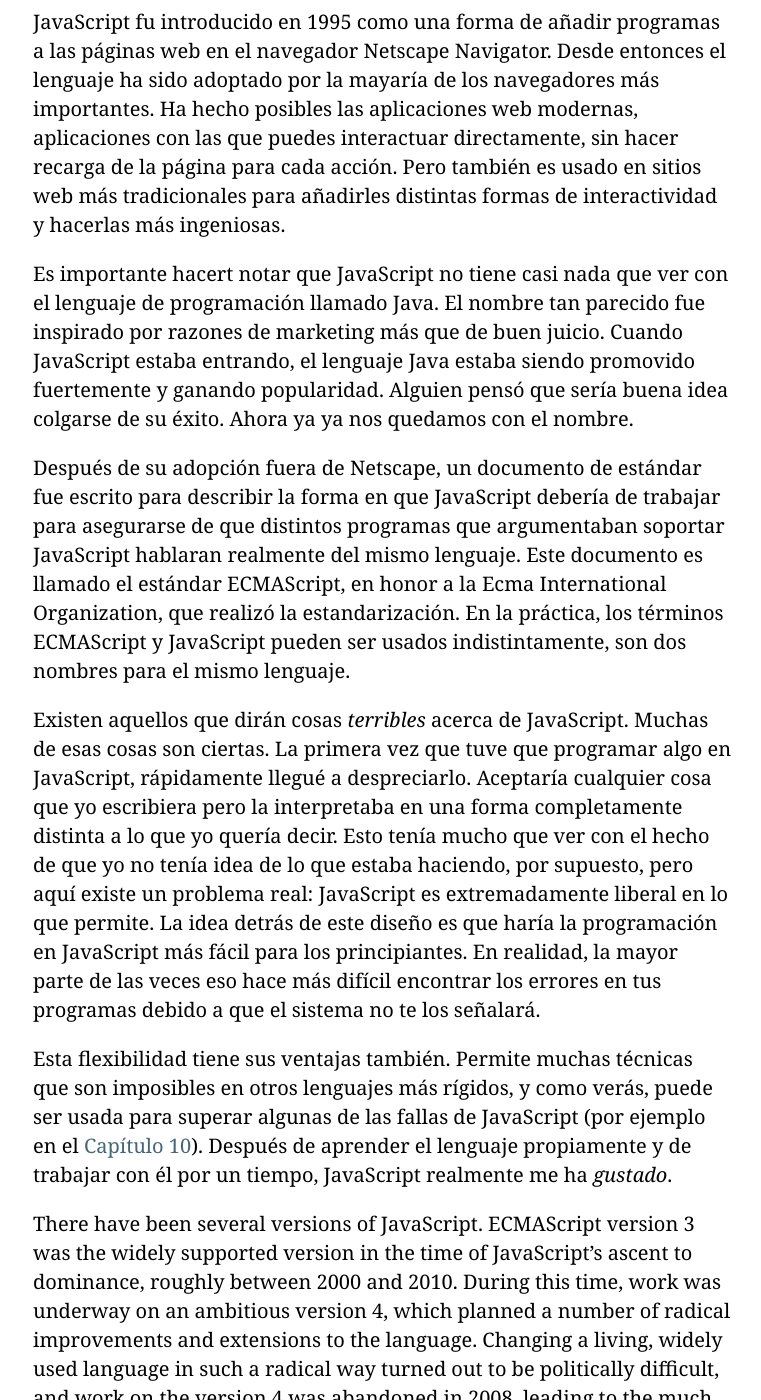
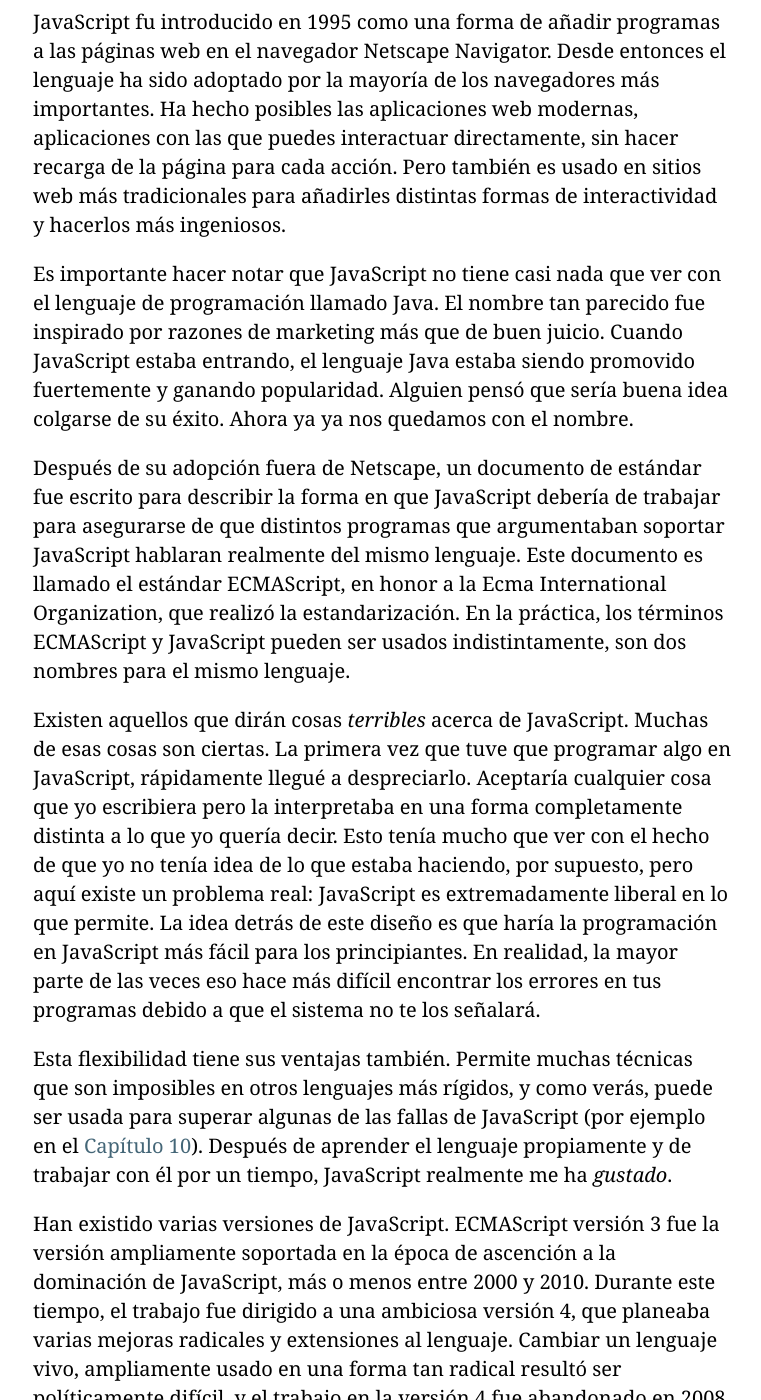
Before and after one commit to hectorip/Eloquent-JavaScript-ES-online, a Jekyll site: the page chapters/00_intro.html, which Jekyll copies as it is, in a window 1280 px wide and 1400 px high, scrolled down 6883 px. Shown: the whole window, without its empty margins (257-1018 px from the left). Built offline with Jekyll 4.4.1, drawn with Linux system fonts in a browser that asks for light colours; nearby versions of some CDN libraries; library files that are not in the unit come from our copies; some of the changed text lies outside the part shown.

Commit message:
Intro, finished to final subtitle

```diff
--- a/chapters/00_intro.html
+++ b/chapters/00_intro.html
@@ -231,14 +231,14 @@ bloques de  construcción (tales como <code>while</code> y <code>console.log</co
 definir tus propios bloques (como <code>sum</code> y <code>range</code>), y hace fácil componer esos
 bloques.</p>
 <h2><a class=h_ident id="h_uADnhK3jS4" href="#h_uADnhK3jS4"></a>¿Qué es JavaScript?</h2>
-<p><a class=p_ident id="p_5YWMJ+6kmh" href="#p_5YWMJ+6kmh"></a>  JavaScript fu introducido en 1995 como una forma de añadir programas
+<p><a class=p_ident id="p_uuqQv6zu1n" href="#p_uuqQv6zu1n"></a>  JavaScript fu introducido en 1995 como una forma de añadir programas
 a las páginas web en el navegador Netscape Navigator. Desde entonces el lenguaje
-ha sido adoptado por la mayaría de los navegadores más importantes. Ha hecho
+ha sido adoptado por la mayoría de los navegadores más importantes. Ha hecho
 posibles las aplicaciones web modernas, aplicaciones con las que puedes interactuar
 directamente, sin hacer recarga de la página para cada acción. Pero también es
 usado en sitios web más tradicionales para añadirles distintas formas de
-interactividad y hacerlas más ingeniosas.</p>
-<p><a class=p_ident id="p_lJOJ2DsAiD" href="#p_lJOJ2DsAiD"></a>Es importante hacert notar que JavaScript no tiene casi
+interactividad y hacerlos más ingeniosos.</p>
+<p><a class=p_ident id="p_SD4uUenpr1" href="#p_SD4uUenpr1"></a>Es importante hacer notar que JavaScript no tiene casi
 nada que ver con el lenguaje de programación llamado Java. El nombre tan parecido
 fue inspirado por razones de marketing más que de buen juicio. Cuando JavaScript
 estaba entrando, el lenguaje Java estaba siendo promovido fuertemente y ganando
@@ -269,26 +269,24 @@ lenguajes más rígidos, y como verás, puede ser usada para superar algunas de
 fallas de JavaScript (por ejemplo en el <a href="10_modules.html#modulos">Capítulo 10</a>).
 Después de aprender el lenguaje propiamente y de trabajar con él por un tiempo,
 JavaScript realmente me ha <em>gustado</em>.</p>
-<p><a class=p_ident id="p_uvrRwRP2CF" href="#p_uvrRwRP2CF"></a>There have been several versions of JavaScript. ECMAScript
-version 3 was the widely supported version in the time of
-JavaScript&#8217;s ascent to dominance, roughly between 2000 and 2010.
-During this time, work was underway on an ambitious version 4, which
-planned a number of radical improvements and extensions to the
-language. Changing a living, widely used language in such a radical
-way turned out to be politically difficult, and work on the version 4
-was abandoned in 2008, leading to the much less ambitious version 5
-coming out in 2009. We&#8217;re now at the point where all major
-browsers support version 5, which is the language version that
-this book will be focusing on. A version 6 is in the process of
-being finalized, and some browsers are starting to support new
-features from this version.</p>
-<p><a class=p_ident id="p_qDzS+9f4mb" href="#p_qDzS+9f4mb"></a>Web browsers are not the only platforms on
-which JavaScript is used. Some databases, such as MongoDB and CouchDB,
-use JavaScript as their scripting and query language. Several
-platforms for desktop and server programming, most notably the
-Node.js project (the subject of <a href="20_node.html#node">Chapter
-20</a>) are providing a powerful environment for programming JavaScript
-outside of the browser.</p>
+<p><a class=p_ident id="p_9l35YlMP88" href="#p_9l35YlMP88"></a>Han existido varias versiones de JavaScript. ECMAScript versión 3 fue la
+versión ampliamente soportada en la época de ascención a la dominación de
+JavaScript, más o menos entre 2000 y 2010. Durante este tiempo, el trabajo fue
+dirigido a una ambiciosa versión 4, que planeaba varias mejoras radicales y
+extensiones al lenguaje. Cambiar un lenguaje vivo, ampliamente usado en una
+forma tan radical resultó ser políticamente difícil, y el trabajo en la versión
+4 fue abandonado en 2008, llevando así a la salida de la mucho menos
+ambiciosa versión 5 en 2009. Nosotros estamos en el punto en el que todos los
+navegadores mayores soportan la versión 5, que es la versión en la que este
+libro se enfocará. La versión 6 está en proceso de ser terminada, y algunos
+navegadores estám empezando a soportar nuevas características de esta versión.</p>
+<p><a class=p_ident id="p_nYkQYnLtNA" href="#p_nYkQYnLtNA"></a>Los navegadores web no son las únicas plataformas en las
+que JavaScript es usado. Algunas Bases de Datos, como MongoDB y CouchDB, usan
+JavaScript como su lenguaje de manejo y consulta. Varias plataformas para
+programación de computadoras de escritorio y servidores, más notablemente
+el proyecto Node.js (el tema del <a href="20_node.html#node">Capítulo 20</a>) están
+haciendo disponible un entorno poderoso para la programación en JavaScript fuera
+del navegador.</p>
 <h2><a class=h_ident id="h_UmlI5uNVqn" href="#h_UmlI5uNVqn"></a>Code, and what to do with it</h2>
 <p><a class=p_ident id="p_vaDhHr+EAd" href="#p_vaDhHr+EAd"></a>Code is the text that makes up
 programs. Most chapters in this book contain quite a lot of it. In my
```
Also changed, not shown: 2 other files.
